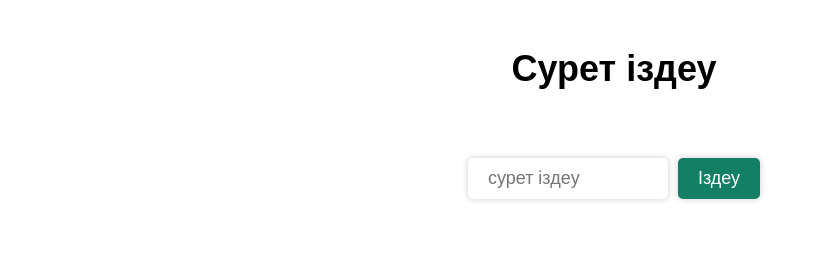
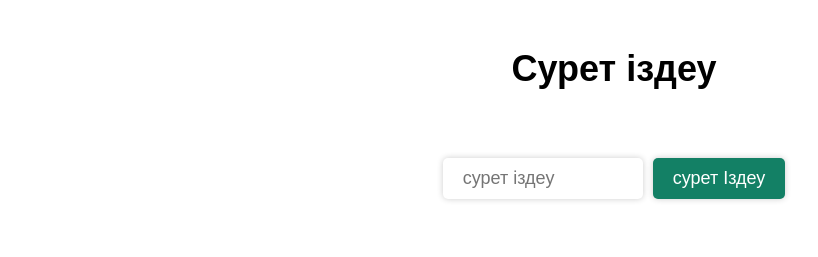
Before and after one commit to Zhandos433/new1, a plain HTML site: page index.html in a window 1280 px wide. Shown: the top 257 px of the page, without its empty margins (26-844 px from the left). Drawn offline with Linux system fonts and the light colour scheme.

Commit message:
neww branch

```diff
--- a/index.html
+++ b/index.html
@@ -11,7 +11,7 @@
 
   <form action="">
       <input type="text" id="search-input" placeholder="сурет іздеy">
-      <button id="search-button">Іздеу</button>
+      <button id="search-button">сурет Іздеу</button>
   </form>
 
   <div class="search-results">
```
